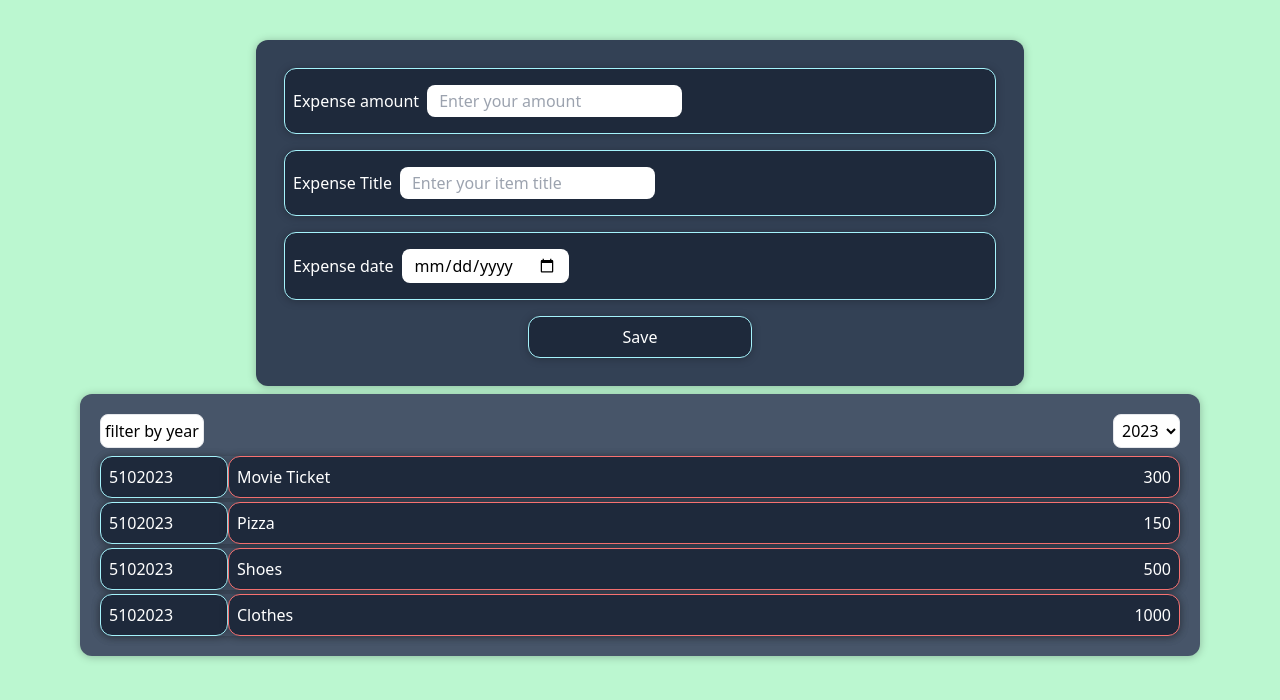
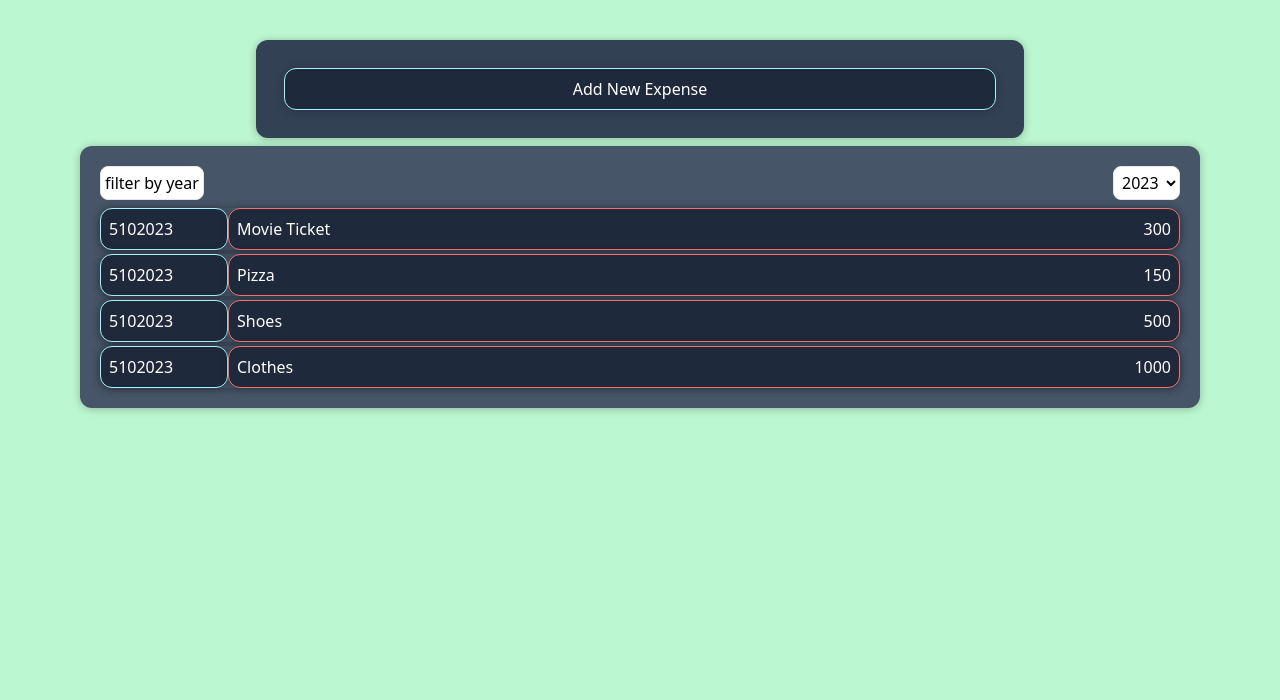
Before and after one commit to S-123-satya/expense-tracker-react, a React (Create React App) app: page / in a window 1280 px wide. Shown: the top 700 px of the page. Built offline with nearby package versions, Linux system fonts and the light colour scheme.

Commit message:
toggle functionality working

```diff
--- a/src/Components/ExpenseForm/ExpenseForm.js
+++ b/src/Components/ExpenseForm/ExpenseForm.js
@@ -5,21 +5,31 @@ const ExpenseForm = (props) => {
   const [expenseAmt, setExpenesAmt] = useState("");
   const [expenseTitle, setExpenesTitle] = useState("");
   const [expenseDate, setExpenesDate] = useState("");
+  const [isFormVisible, setIsFormVisible] = useState(false);
+  const toggleFormHandler = (e) => {
+    setIsFormVisible(prevValue=>!prevValue);
+  };
   function submitHandler(e) {
     e.preventDefault();
-    const expenseData={
-      title:expenseTitle,
-      amount:expenseAmt,
-      date:new Date(expenseDate),
-    }
+    const expenseData = {
+      title: expenseTitle,
+      amount: expenseAmt,
+      date: new Date(expenseDate),
+    };
     props.onAddExpense(expenseData);
     setExpenesAmt("");
     setExpenesDate("");
     setExpenesTitle("");
+    setIsFormVisible(prevValue=>!prevValue);
   }
   return (
     <Card className=" bg-slate-700 w-3/5 text-white mx-auto mt-10 p-5">
-      <form onSubmit={submitHandler}  className="flex flex-col">
+      {!isFormVisible ? (
+        <Card className="m-2 flex justify-center  p-2 bg-slate-800 border border-cyan-200">
+          <button className="" onClick={toggleFormHandler}>Add New Expense</button>
+        </Card>
+      ) : (
+        <form onSubmit={submitHandler} className="flex flex-col">
           <Card className="m-2 p-2 bg-slate-800 border border-cyan-200">
             <label>Expense amount</label>
             <input
@@ -50,15 +60,15 @@ const ExpenseForm = (props) => {
               name="expenseDate"
               placeholder="Enter your date"
               value={expenseDate}
-            onChange={(e)=>setExpenesDate(e.target.value)}
+              onChange={(e) => setExpenesDate(e.target.value)}
             ></input>
           </Card>
-        <Card className="m-2 w-56 grid place-self-center p-2 bg-slate-800 border border-cyan-200">
-          <button type="submit">
-            Save
-          </button>
-        </Card>
+          <div className="flex justify-end ">
+            <button className="p-2 mx-6 bg-slate-800 border border-cyan-200 rounded-lg" onClick={toggleFormHandler}  >Cancel</button>
+            <button className="p-2 mx-2 bg-slate-800 border border-cyan-200 rounded-lg" type="submit">Save</button>
+          </div>
         </form>
+      )}
     </Card>
   );
 };
```
Also changed, not shown: src/App.js (+9 -7 lines). Lines whose indentation alone changed are shown as unchanged.
